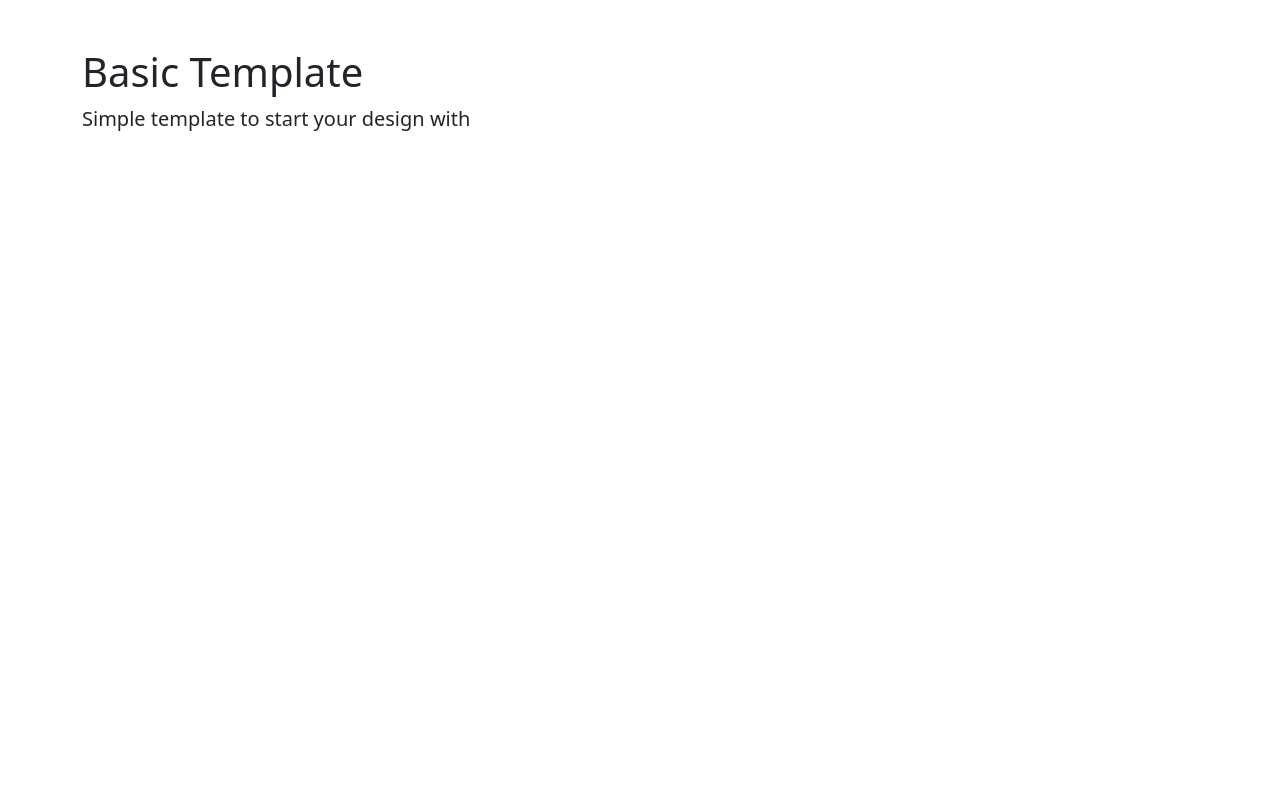
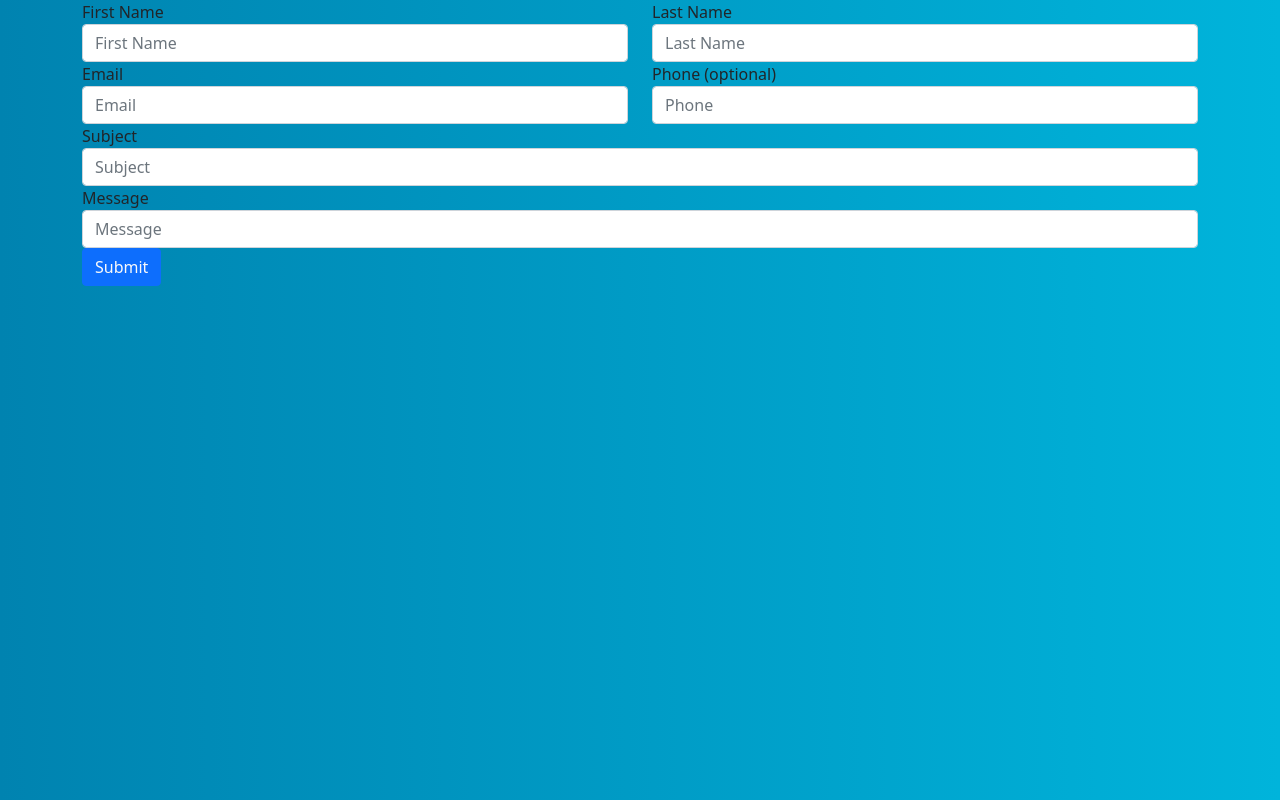
Before and after one commit to EB03/ContactForm, a plain HTML site: page index.html in a window 1280 px wide. Drawn offline with nearby package versions, Linux system fonts and the light colour scheme.

Commit message:
Main Form Complete

```diff
--- /dev/null
+++ b/css/site.css
@@ -0,0 +1,6 @@
+body {
+    /* background: #00B4DB;  fallback for old browsers */
+    background: -webkit-linear-gradient(to right, #0083B0, #00B4DB);  /* Chrome 10-25, Safari 5.1-6 */
+    background: linear-gradient(to right, #0083B0, #00B4DB); /* W3C, IE 10+/ Edge, Firefox 16+, Chrome 26+, Opera 12+, Safari 7+ */
+
+}
--- a/index.html
+++ b/index.html
@@ -2,7 +2,7 @@
 <html lang="en">
 
 <head>
-    <title>PageTitle</title>
+    <title>Contact Form</title>
     <!-- Required meta tags -->
     <meta charset="utf-8">
     <meta name="viewport" content="width=device-width, initial-scale=1, shrink-to-fit=no">
@@ -10,12 +10,51 @@
     <!-- Bootstrap CSS -->
     <link href="https://cdn.jsdelivr.net/npm/bootstrap@5.0.2/dist/css/bootstrap.min.css" rel="stylesheet"
         integrity="sha384-EVSTQN3/azprG1Anm3QDgpJLIm9Nao0Yz1ztcQTwFspd3yD65VohhpuuCOmLASjC" crossorigin="anonymous">
+    <link rel="stylesheet" href="css/site.css">
 </head>
 
 <body>
        <div class="container">
-           <h1 class="mt-5">Basic Template </h1>
-           <p class="lead">Simple template to start your design with</p>
+
+          <form >
+            <div class="row">
+                <div class="form-group col-6">
+                    <label for="firstNameInput">First Name</label>
+                    <input type="text" class="form-control" id="firstNameInput" placeholder="First Name">
+                </div>
+                <div class="form-group col-6">
+                    <label for="lastNameInput">Last Name</label>
+                    <input type="text" class="form-control" id="lastNameInput" placeholder="Last Name">
+                </div>
+            </div>
+            <div class="row">
+                <div class="form-group col-6">
+                    <label for="email">Email</label>
+                    <input type="text" class="form-control" id="email" placeholder="Email">
+                </div>
+                <div class="form-group col-6">
+                    <label for="phone">Phone (optional)</label>
+                    <input type="text" class="form-control" id="phone" placeholder="Phone">
+                </div>
+            </div>
+            <div class="row">
+                <div class="form-group">
+                    <label for="subject">Subject</label>
+                    <input type="text" class="form-control" id="subject" placeholder="Subject">
+                </div>
+            </div>
+            <div class="row">
+                <div class="form-group">
+                    <label for="message">Message</label>
+                    <input type="text" class="form-control" id="Message" placeholder="Message">
+                </div>
+            </div>
+            <div class="row">
+              <div class="col-1">
+                  <button type="button" class="btn btn-primary text-light">Submit</button>
+              </div>
+            </div>
+          </form>
        </div>
 
     <!-- Bootstrap JS -->
```
